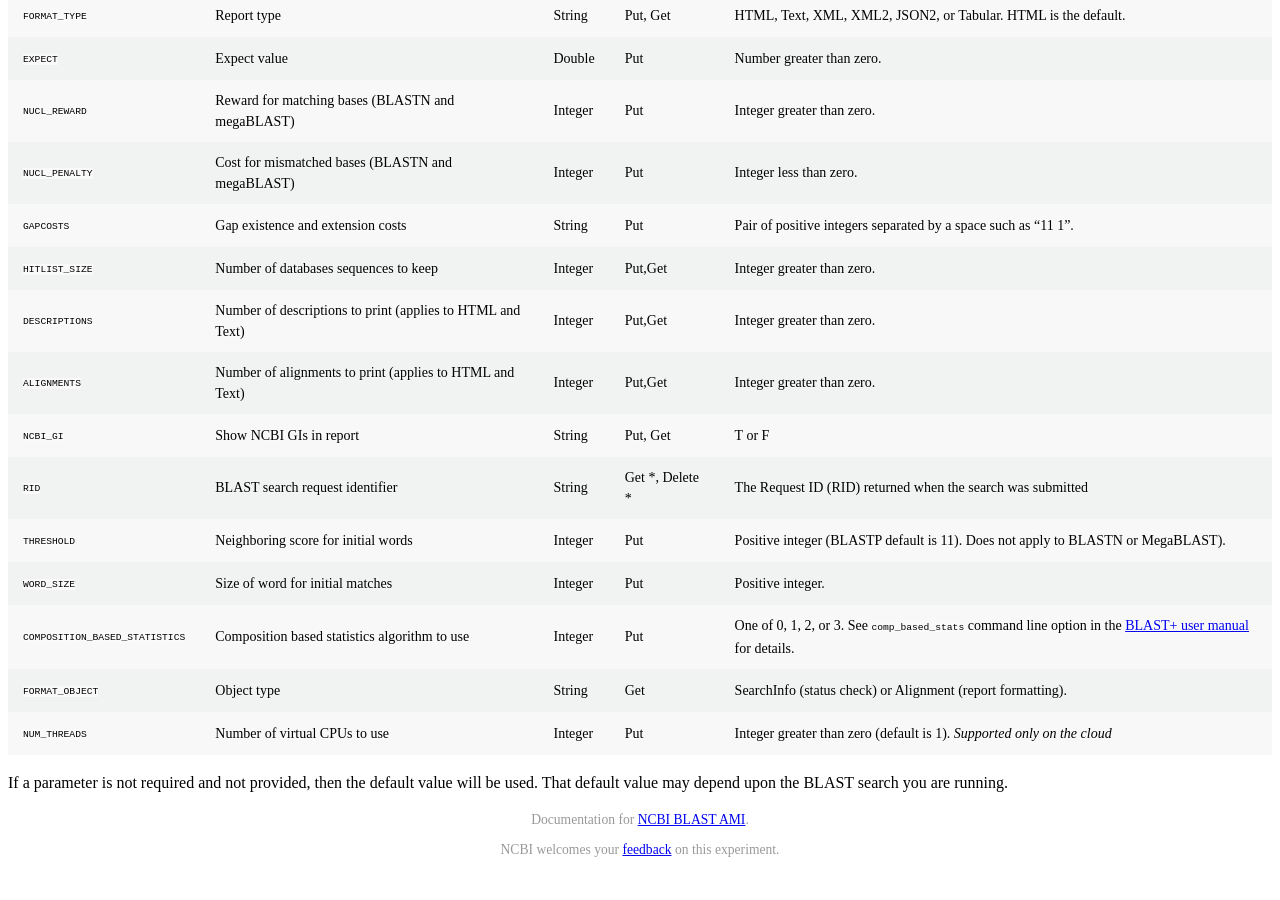
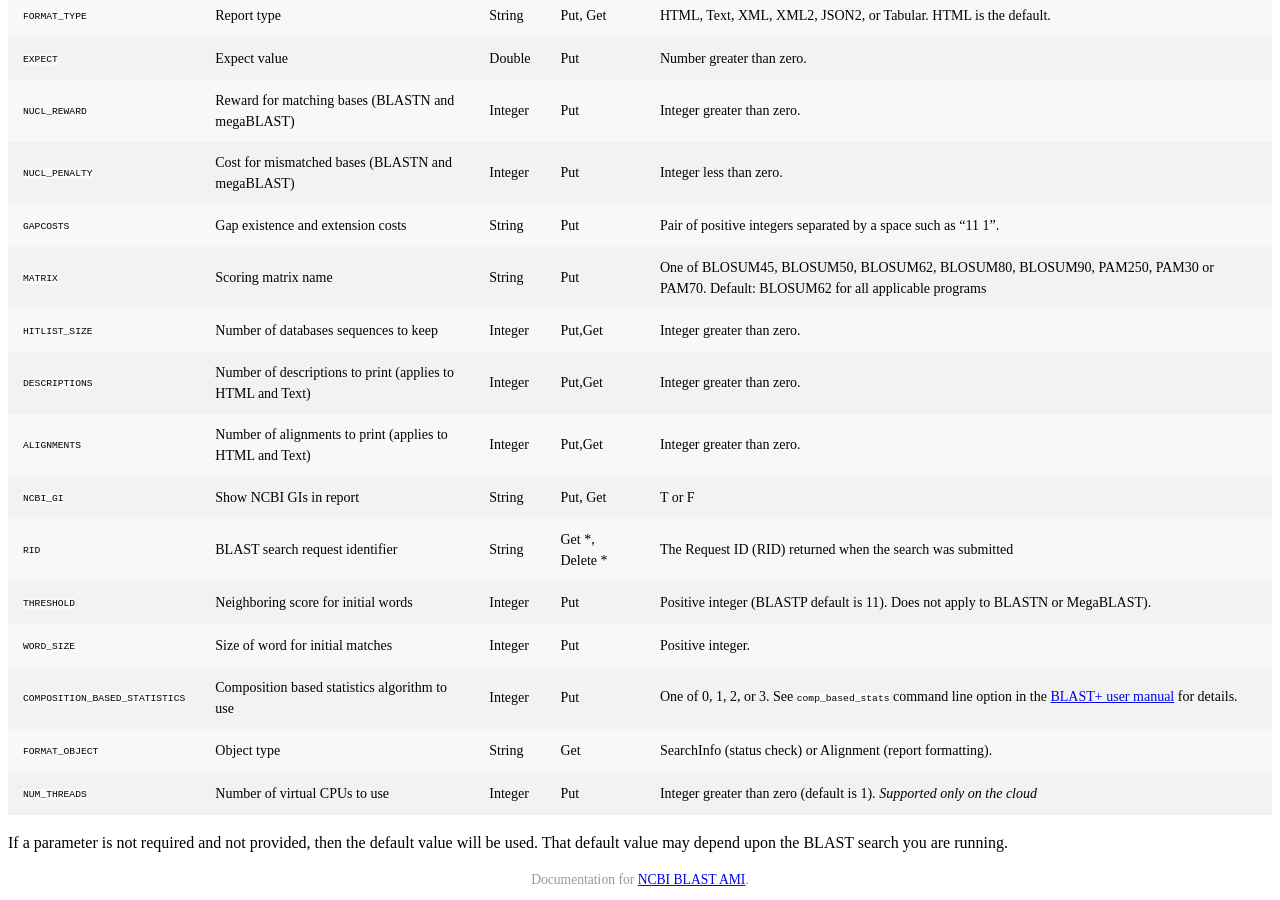
Before and after one commit to ncbi/blast-cloud, a Jekyll site: the page built from _posts/2015-06-09-api.md, in a window 1280 px wide and 900 px high, scrolled down 724 px. Built offline with Jekyll 4.4.1, drawn with Linux system fonts in a browser that asks for light colours; Markdown is read by kramdown in place of the engine named in the settings; a style sheet for code colours, icons or effects is not loaded; before the commit the page ends 1602 px from its top, so only the background shows below that.

Commit message:
Add MATRIX to API

```diff
--- a/_posts/2015-06-09-api.md
+++ b/_posts/2015-06-09-api.md
@@ -31,6 +31,7 @@ Also, see the information at [Running Web BLAST]({{ site.baseurl }}{% post_url 2
 |`NUCL_REWARD`|Reward for matching bases (BLASTN and megaBLAST)|Integer|Put|Integer greater than zero.|
 |`NUCL_PENALTY`|Cost for mismatched bases (BLASTN and megaBLAST)|Integer|Put|Integer less than zero.|
 |`GAPCOSTS`|Gap existence and extension costs|String|Put|Pair of positive integers separated by a space such as "11 1".|
+|`MATRIX`|Scoring matrix name|String|Put|One of BLOSUM45, BLOSUM50, BLOSUM62, BLOSUM80, BLOSUM90, PAM250, PAM30 or PAM70. Default: BLOSUM62 for all applicable programs|
 |`HITLIST_SIZE`|Number of databases sequences to keep| Integer|Put,Get| Integer greater than zero.|
 |`DESCRIPTIONS`|Number of descriptions to print (applies to HTML and Text)| Integer|Put,Get| Integer greater than zero.|
 |`ALIGNMENTS`|Number of alignments to print (applies to HTML and Text)| Integer|Put,Get| Integer greater than zero.|
```
